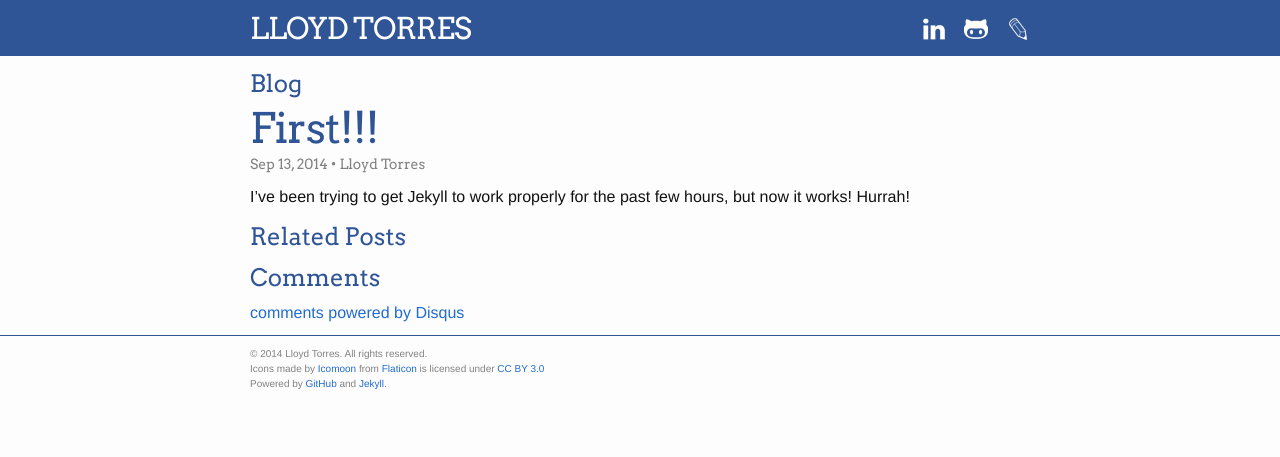
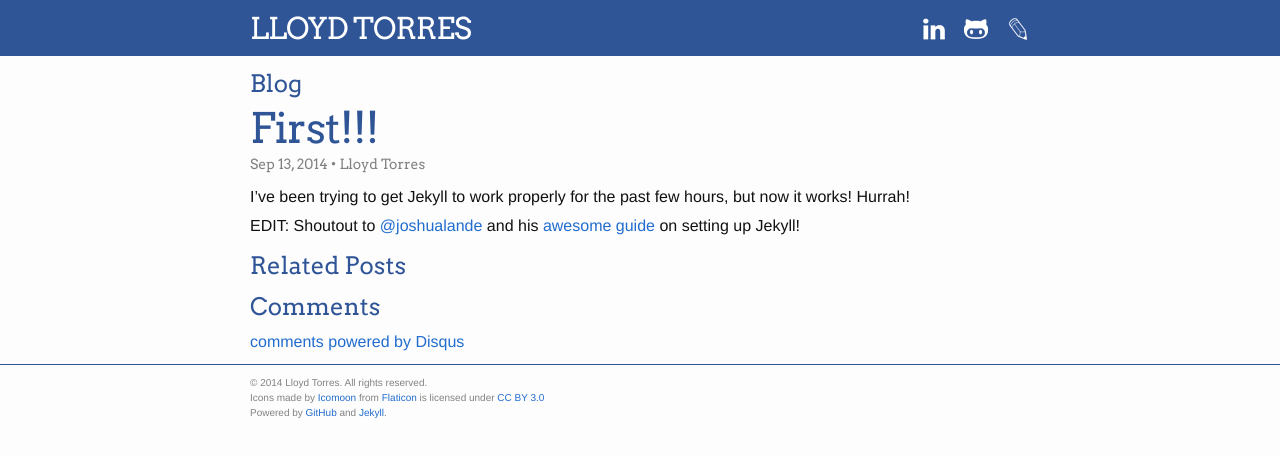
Before and after one commit to lloydtorres/lloydtorres.github.io, a Jekyll site: the page built from _posts/2014-09-13-first.md, in a window 1280 px wide. Shown: the top 457 px of the page. Built offline with Jekyll 4.4.1, drawn with Linux system fonts in a browser that asks for light colours; comment, search, counter and statistics services are not loaded.

Commit message:
Blog post edit!

```diff
--- a/_posts/2014-09-13-first.md
+++ b/_posts/2014-09-13-first.md
@@ -7,3 +7,5 @@ permalink: first-post
 ---
 
 I've been trying to get Jekyll to work properly for the past few hours, but now it works! Hurrah!
+
+EDIT: Shoutout to [@joshualande](https://twitter.com/joshualande) and his [awesome guide](http://joshualande.com/jekyll-github-pages-poole/) on setting up Jekyll!
```
